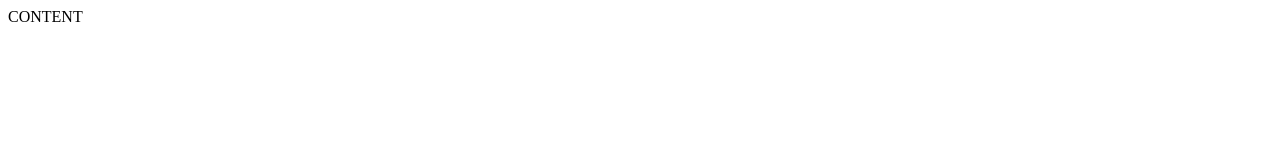
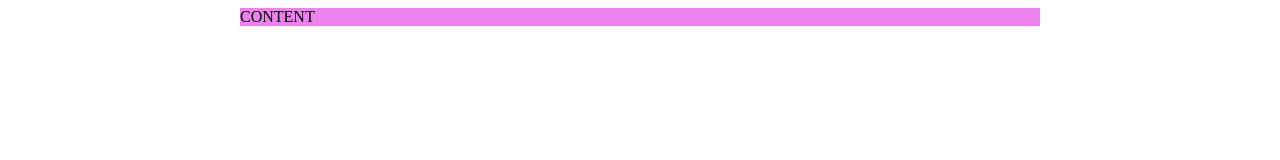
Before and after one commit to VaidaEG/6-mergaite, a plain HTML site: page index.html in a window 1280 px wide. Drawn offline with Linux system fonts and the light colour scheme.

Commit message:
centered content

```diff
--- a/index.html
+++ b/index.html
@@ -4,8 +4,11 @@
     <meta charset="UTF-8">
     <meta name="viewport" content="width=device-width, initial-scale=1.0">
     <title>Mergaite</title>
+    <link rel="stylesheet" href="./main.css"
 </head>
 <body>
-    CONTENT
+    <div>
+        CONTENT
+    </div>
 </body>
 </html>
--- /dev/null
+++ b/main.css
@@ -0,0 +1,5 @@
+div{
+    width: 800px;
+    background-color: violet;
+    margin-left: calc( (100% - 800px) / 2 );
+}
```
